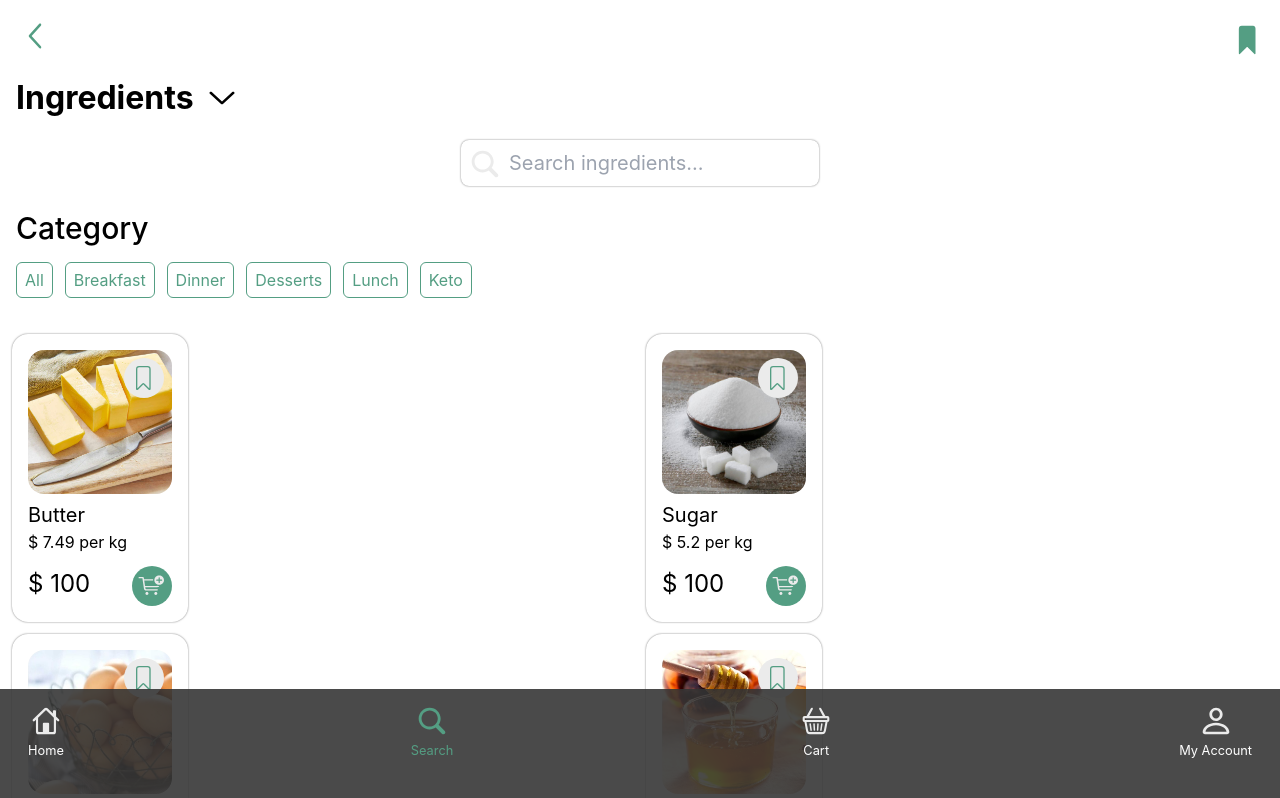
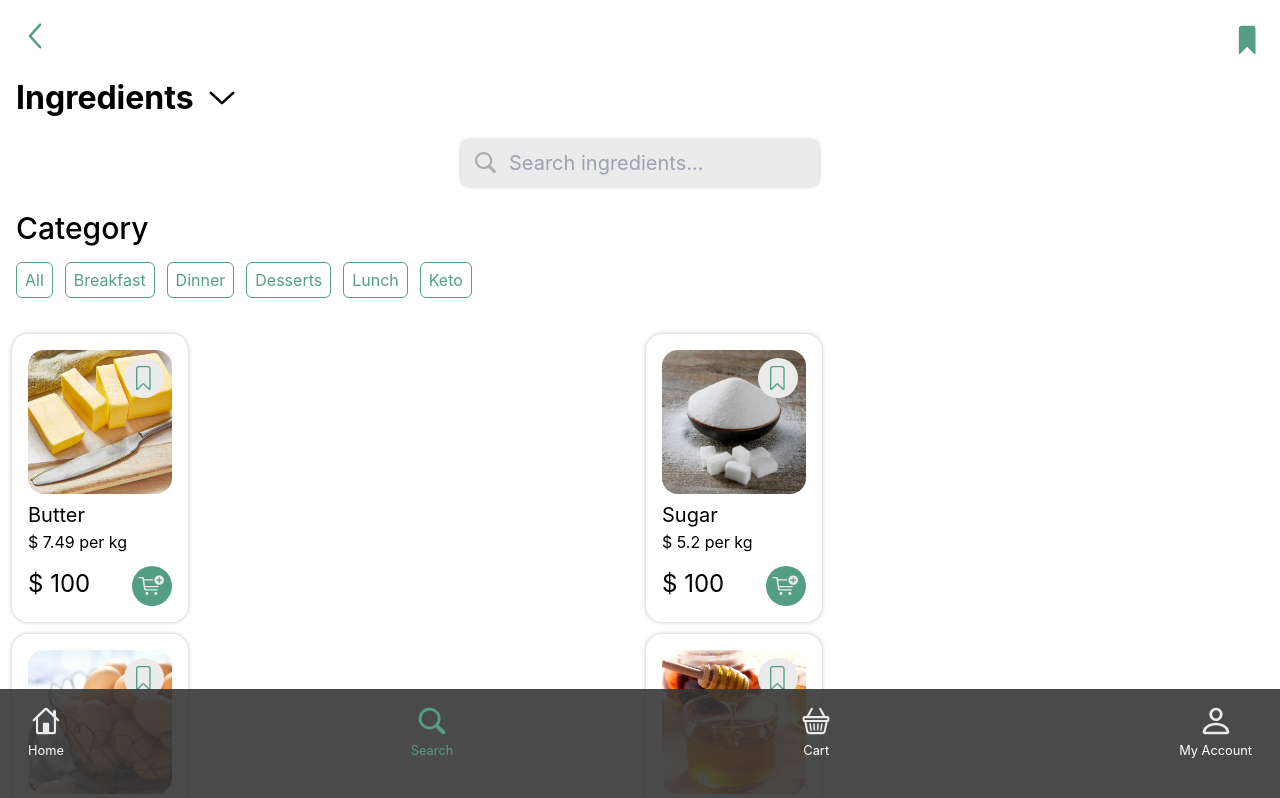
Before and after one commit to NumaLeone/grupo5-interacciones, a React (Create React App) app: page /ingredients-page in a window 1280 px wide. Shown: the top 798 px of the page. Built offline with nearby package versions, Linux system fonts and the light colour scheme.

Commit message:
TextField improved

```diff
--- a/src/components/TextField/index.tsx
+++ b/src/components/TextField/index.tsx
@@ -1,20 +1,61 @@
 import React from "react";
 import SearchIcon from "../../icons/navbar/SearchIcon";
+import {cva, VariantProps} from "class-variance-authority";
 
-const TextField = (props: any) => {
+const textFieldVariant = cva("rounded-lg", {
+    variants: {
+        variant: {
+            textField: [
+                "bg-greyscale-100 text-greyscale-300 pl-4 py-2 text-ingredientName w-large rounded-lg shadow-cardShadow",
+            ],
+            searchbar: [
+                "bg-greyscale-100 text-greyscale-300 pl-12 py-2 text-ingredientName w-large rounded-lg shadow-cardShadow",
+            ],
+            textFieldError: [
+                "bg-greyscale-100 text-greyscale-300 pl-4 py-2 text-ingredientName w-large rounded-lg",
+                "border border-state-error"
+            ]
+        },
+    },
+    defaultVariants: {
+        variant: "textField",
+    },
+});
+
+export interface TextFieldInterface extends React.HTMLProps<HTMLInputElement>, VariantProps<typeof textFieldVariant> {
+    text: string,
+}
+
+const TextField = ({text="Text...", variant}: TextFieldInterface) => {
+
+    const [isFocused, setIsFocused] = React.useState(false);
+
+    const handleFocus = () => {
+        setIsFocused(true);
+    };
+
+    const handleBlur = () => {
+        setIsFocused(false);
+    };
+
     return (
         <>
-            <div>
-                <div className="absolute ml-2 mt-2" style={props.variant === "searchbar" ? {} : {display: "none"}}>
-                    <SearchIcon checked={false} size={32} />
+            <div className="">
+                <div className="absolute ml-3 mt-2.5" style={variant === "searchbar" ? {} : {display: "none"}}>
+                    <SearchIcon checked={isFocused} size={25} />
                 </div>
                 <input
-                    className={"bg-secondary-10 text-secondary-40 pl-12 py-2 text-ingredientName w-large rounded-lg shadow-cardShadow"}
+                    className={textFieldVariant({variant})}
+                    style={isFocused ? {border: "10px solid border-primary-500", outline: "none"} : {}}
                     type="text"
-                    placeholder={props.text}
-                    // style={props.variant === "searchbar" ? {padding: "12px"} : {padding: "2px"}}
+                    placeholder={text}
+                    onFocus={handleFocus}
+                    onBlur={handleBlur}
                 >
                 </input>
+                <div className="absolute ml-2 text-state-error" style={variant === "textFieldError" ? {} : {display: "none"}}>
+                    Error
+                </div>
             </div>
         </>
     );
--- a/src/icons/navbar/SearchIcon.tsx
+++ b/src/icons/navbar/SearchIcon.tsx
@@ -1,10 +1,19 @@
 import {NavBarIcon} from "../NavBarIcon";
 
 const SearchIcon = ({checked, size}: NavBarIcon) => {
-    return (<svg xmlns="http://www.w3.org/2000/svg" width={size} height={size} viewBox="0 0 24 24" fill="none">
+    return (
+        <svg
+            xmlns="http://www.w3.org/2000/svg"
+            width={size}
+            height={size}
+            viewBox="0 0 24 24"
+            className={checked ? "text-primary-500" : "text-greyscale-300"}
+            fill="currentColor"
+        >
             <path
                 d="M2 10.1727C2 5.66466 5.69807 2 10.2472 2C14.7964 2 18.4944 5.66466 18.4944 10.1727C18.4944 11.9297 17.9169 13.5562 16.9544 14.8715L21.5846 19.4699C21.8582 19.751 22 20.1225 22 20.5241C22 21.3574 21.382 22 20.5208 22C20.1256 22 19.7305 21.8695 19.4468 21.5783L14.7862 16.9598C13.4894 17.8333 11.9392 18.3454 10.2472 18.3454C5.69807 18.3454 2 14.6807 2 10.1727ZM4.14792 10.1727C4.14792 13.506 6.87335 16.2169 10.2472 16.2169C13.6109 16.2169 16.3465 13.506 16.3465 10.1727C16.3465 6.83936 13.6109 4.12851 10.2472 4.12851C6.87335 4.12851 4.14792 6.83936 4.14792 10.1727Z"
-                fill={checked ? '#549E83' : '#EBEBEB'}/>
+                // fill={checked ? '#549E83' : '#EBEBEB'}
+            />
         </svg>
     )
 }
--- a/tailwind.config.js
+++ b/tailwind.config.js
@@ -38,7 +38,7 @@ module.exports = {
         large: "358px",
       },
       boxShadow:{
-        cardShadow: "0px 0px 2px 0px rgba(0, 0, 0, 0.55)"
+        cardShadow: "0px 0px 4px 0px rgba(0, 0, 0, 0.25)"
       },
       fontFamily: {
         SFProText: ['SF Pro Text', 'sans'],
```
Also changed, not shown: 1 other file (tests, documents, lock files or other folders).
